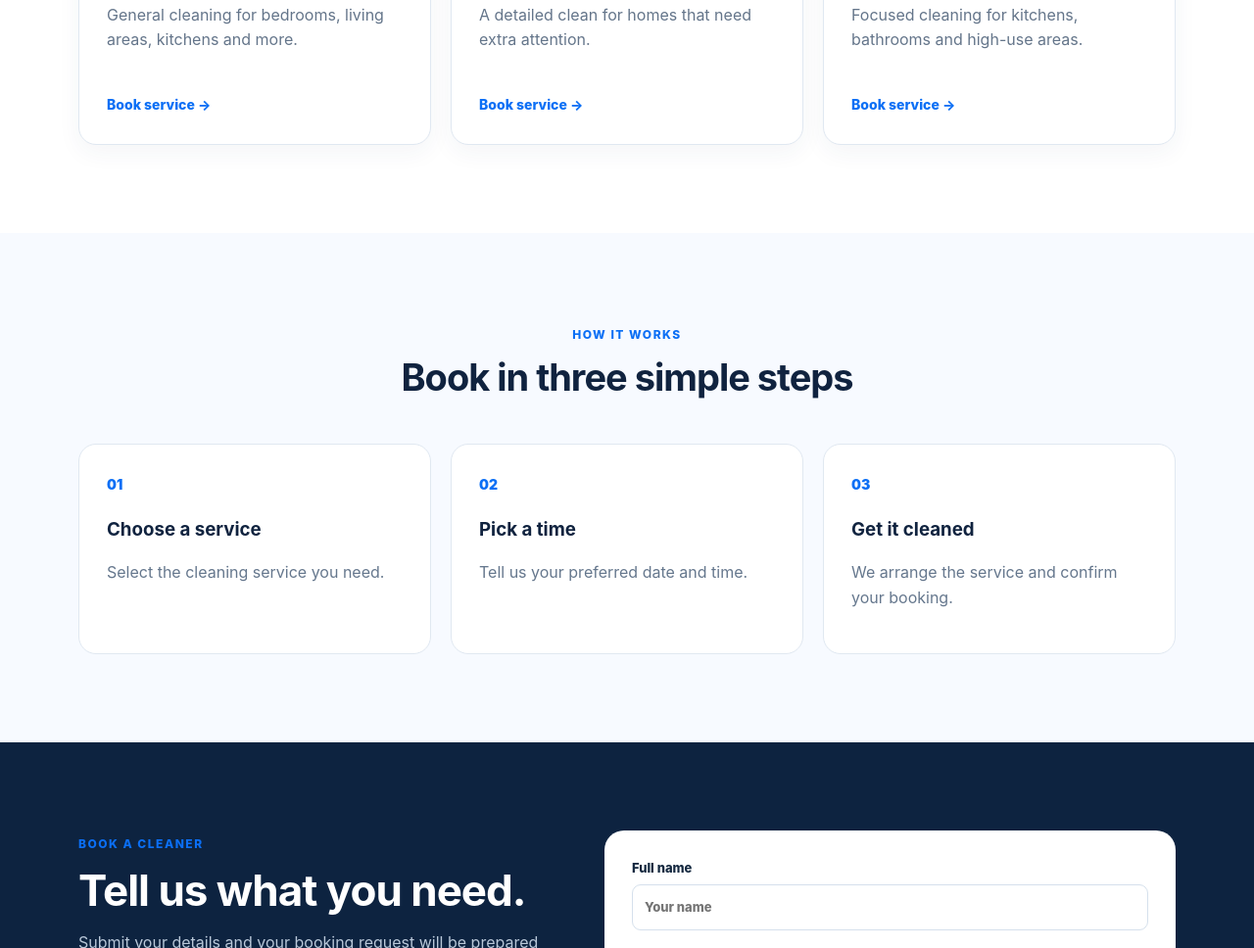
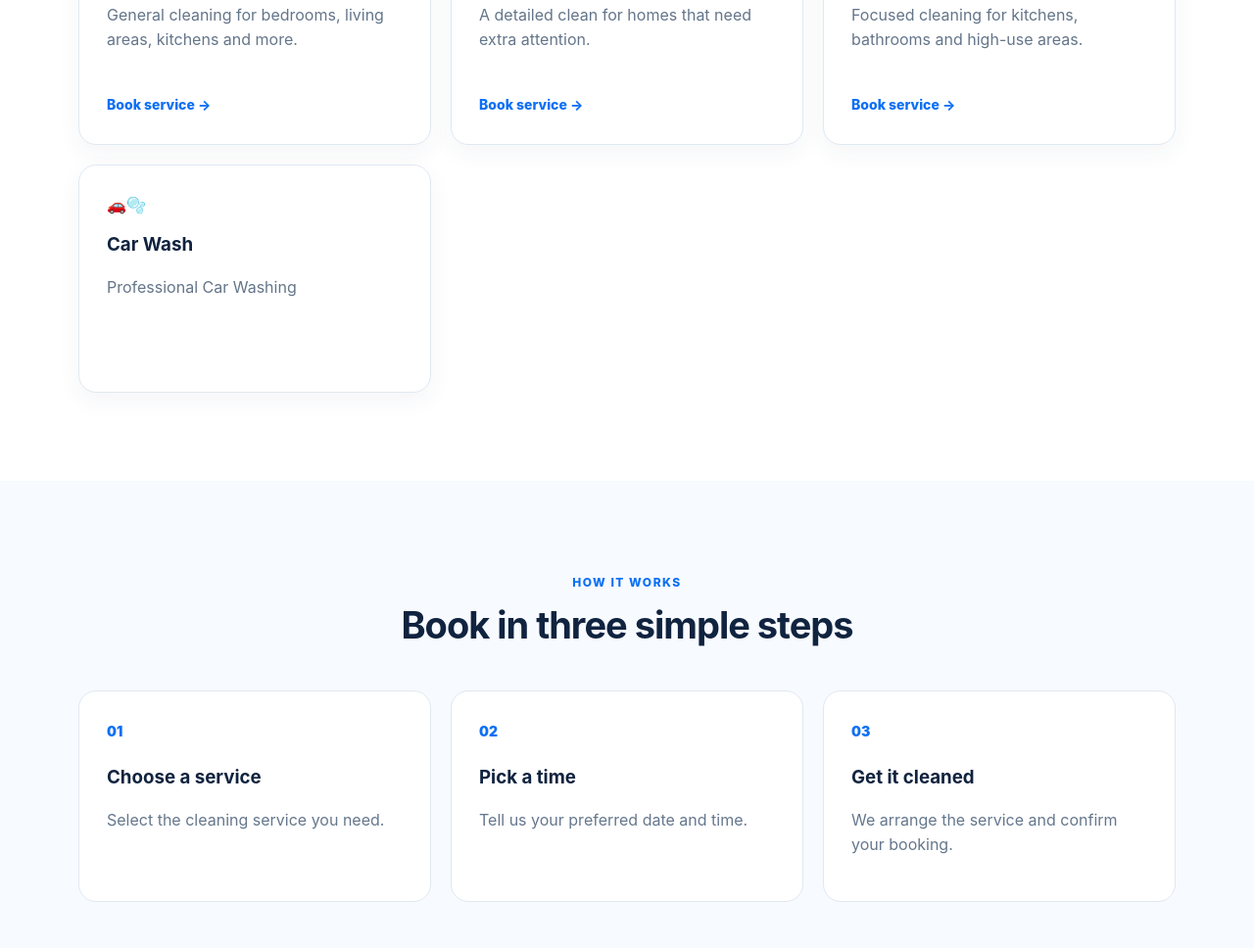
Before and after one commit to bakhtllahkhan1-ship-it/Cleano--website, a plain HTML site: page index.html in a window 1280 px wide. Shown: the part 1206-2174 px from the top of the page at 98% size. Drawn offline with Linux system fonts and the light colour scheme.

Commit message:
Update index.html

```diff
--- a/index.html
+++ b/index.html
@@ -65,6 +65,12 @@
           <article class="service-card"><div class="icon">🏠</div><h3>Home Cleaning</h3><p class="price">Starting from PKR 14,499</p><p>General cleaning for bedrooms, living areas, kitchens and more.</p><a href="#booking" data-service="Home Cleaning">Book service →</a></article>
           <article class="service-card"><div class="icon">✨</div><h3>Deep Home Cleaning</h3><p class="price">Starting from PKR 19,499</p><p>A detailed clean for homes that need extra attention.</p><a href="#booking" data-service="Deep Cleaning">Book service →</a></article>
           <article class="service-card"><div class="icon">🧼</div><h3>Kitchen & Bathroom</h3><p class="price">Starting from PKR 9,499</p><p>Focused cleaning for kitchens, bathrooms and high-use areas.</p><a href="#booking" data-service="Kitchen & Bathroom Cleaning">Book service →</a></article>
+          <article class="service-card">
+  <div class="service-icon">🚗🫧</div>
+  <h3>Car Wash</h3>
+  <p>Professional Car Washing</p>
+</article>
+
         </div>
       </div>
     </section>
```
